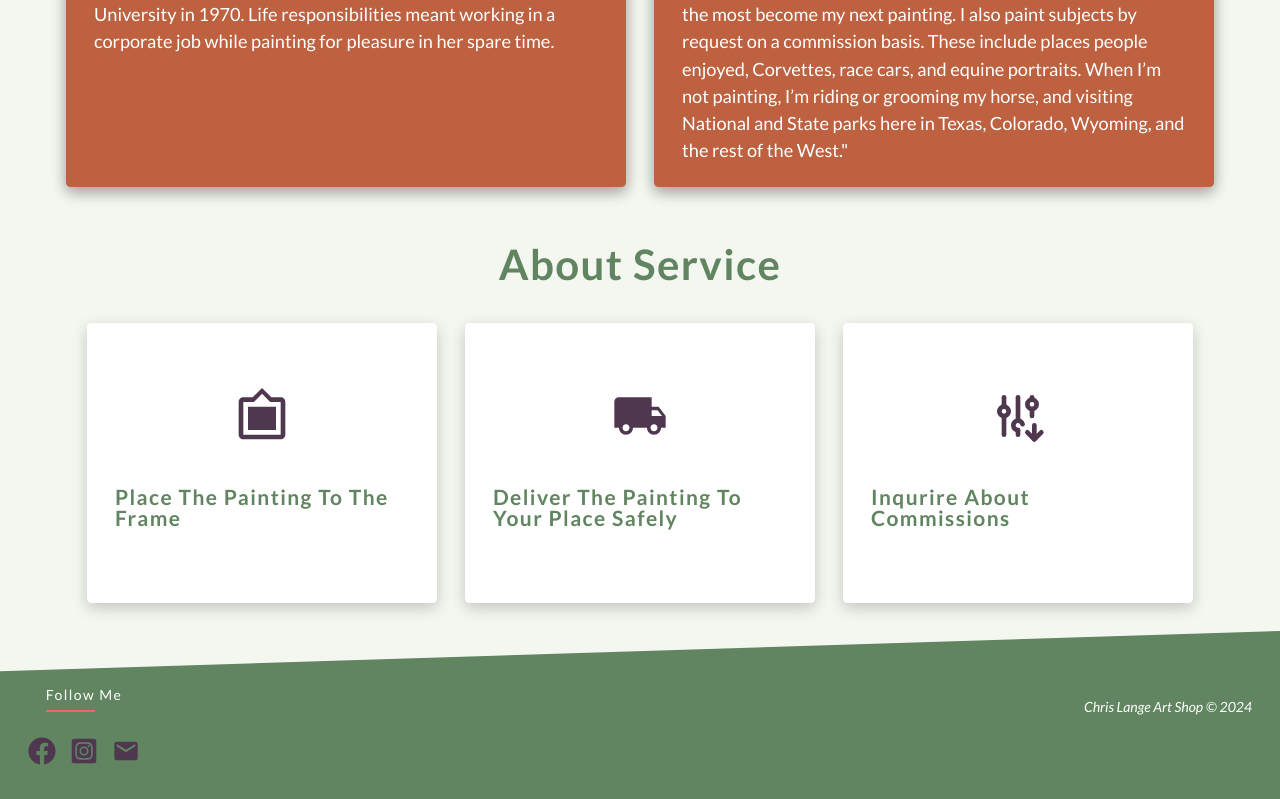
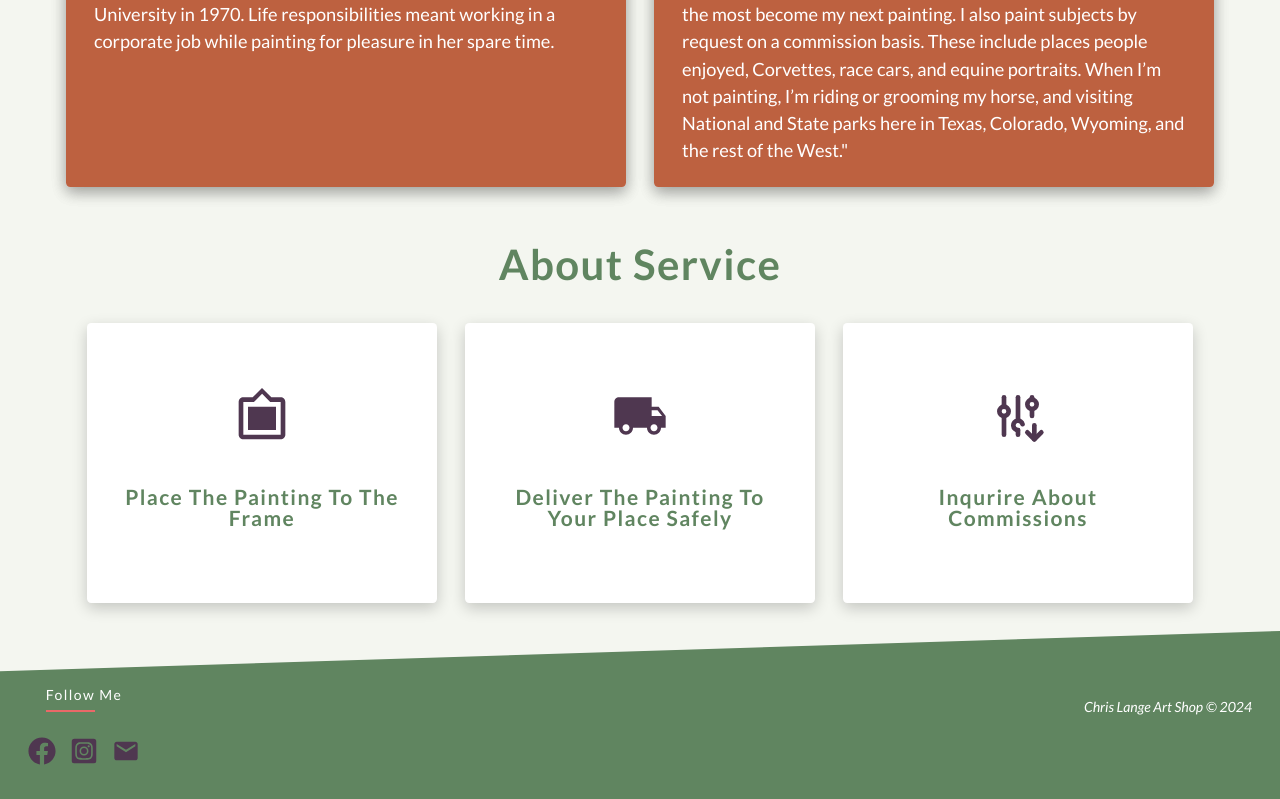
Before and after one commit to michi1008/Chris-Art-Shop, a React (Create React App) app in the folder frontend/: page /about in a window 1280 px wide. Shown: the part 762-1561 px from the top of the page. Built offline with nearby package versions, Linux system fonts and the light colour scheme.

Commit message:
fix text alignment

```diff
--- a/frontend/src/screens/AboutScreen.css
+++ b/frontend/src/screens/AboutScreen.css
@@ -131,7 +131,7 @@
   padding: 2rem;
 }
 
-.service-content-item h3 {
+.service-content-item h4 {
   text-align: center;
 }
 
```
